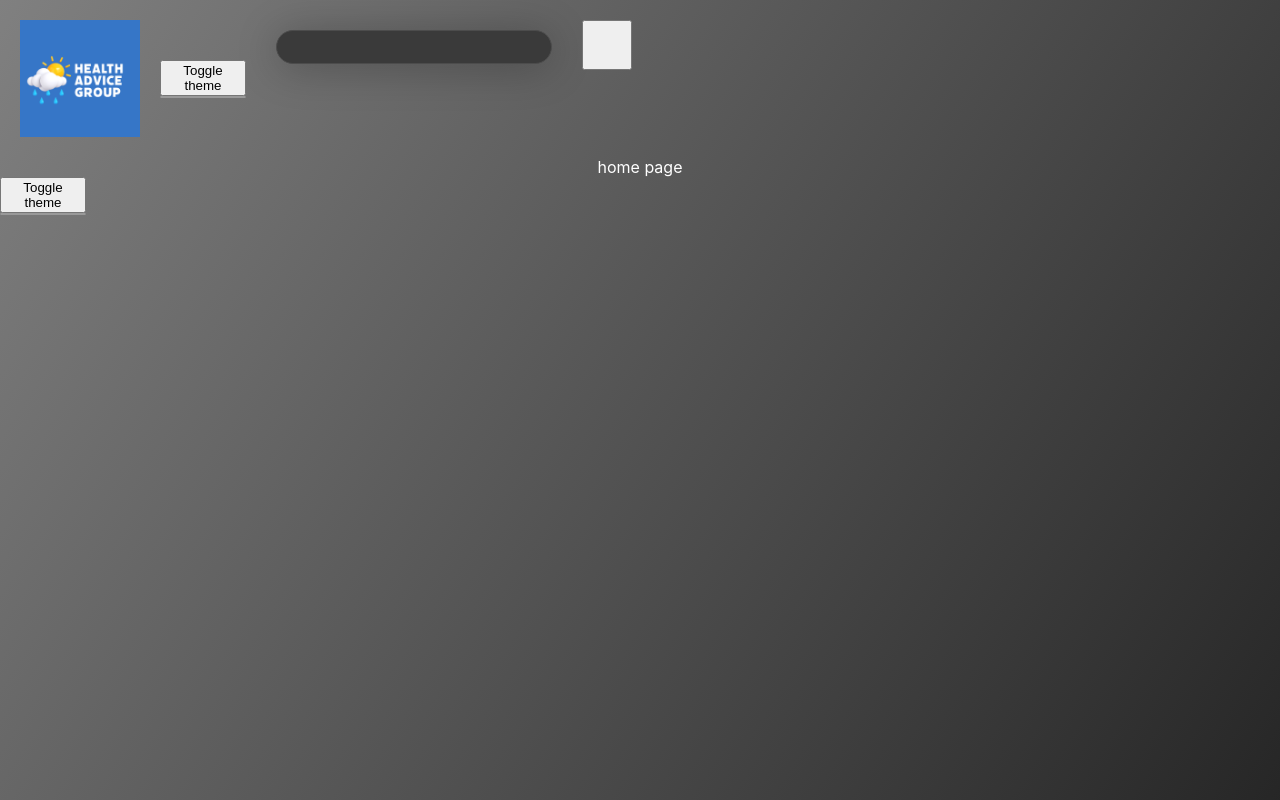
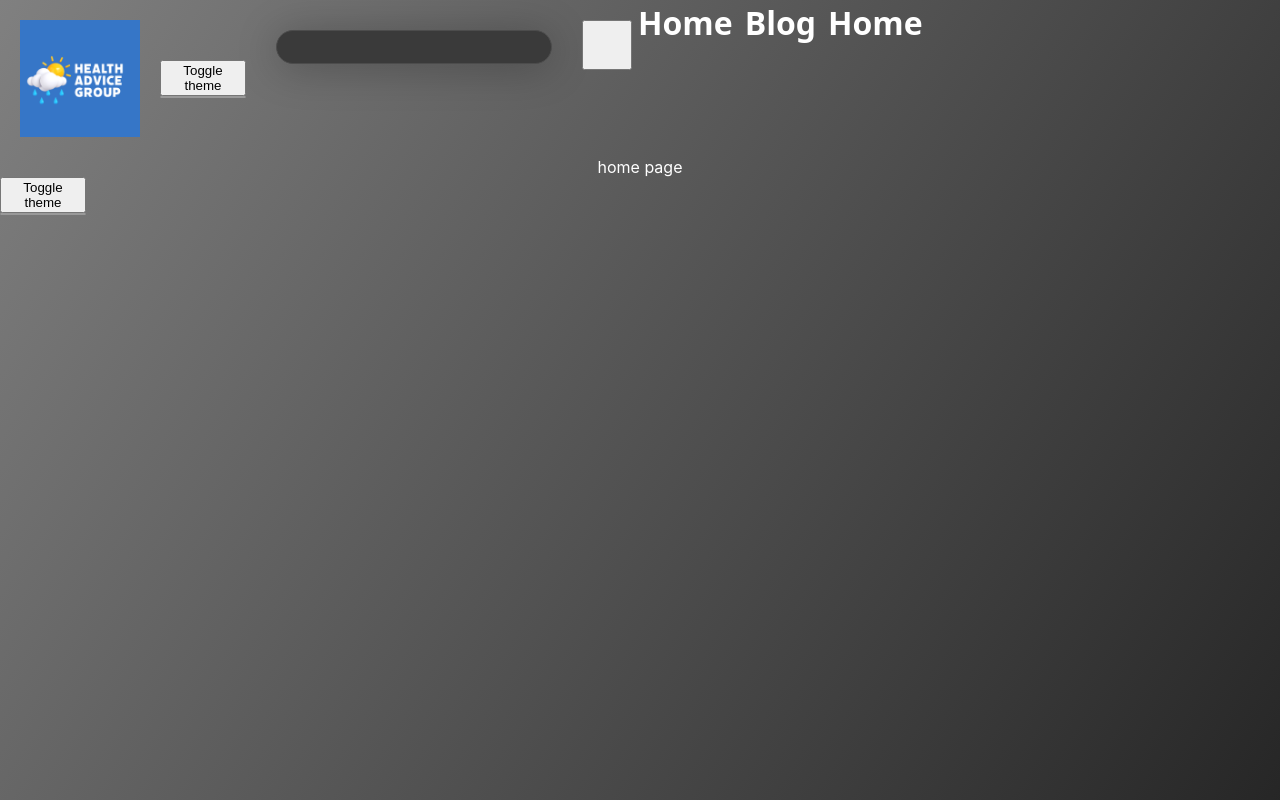
Before and after one commit to ealmulla/weather-app, a React (Create React App) app: page / in a window 1280 px wide. Shown: the top 800 px of the page. Built offline with nearby package versions, Linux system fonts and the light colour scheme.

Commit message:
menu butttons 10 min

```diff
--- a/src/App.css
+++ b/src/App.css
@@ -1,6 +1,7 @@
 .App {
   text-align: center;
   background-image: linear-gradient(white,blue);
+
 }
 
 
@@ -21,4 +22,5 @@
   background-image:var(--background-image);
   color: var(--text-color);
   text-align: center;
+
 }
--- a/src/Components/header/Header.js
+++ b/src/Components/header/Header.js
@@ -1,6 +1,6 @@
 import "./Header.css"
 import ThemeToggleButton from "../ThemeToggleButton.js/ThemeToggleButton";
-import logo from "/Users/school/weather-app/src/Assets/logo.png"
+import logo from "../../Assets/logo.png"
 import Menu from "../menu/Menu";
 
 const Header = () => {
@@ -12,6 +12,7 @@ const Header = () => {
             </div>
             <input className="search-bar"></input>
             <button className="sign-up-header"></button>
+            <Menu></Menu>
 
         </div>
     )
--- a/src/Components/menu/Menu.js
+++ b/src/Components/menu/Menu.js
@@ -2,6 +2,7 @@ import "./Menu.css";
 import NavButtons from "./NavButtons/NavButtons.js";
 
 const Menu = () => {
+
     return(
         <div>
             <NavButtons text="Home" path="/"/>
--- a/src/Components/menu/NavButtons/NavButtons.css
+++ b/src/Components/menu/NavButtons/NavButtons.css
@@ -0,0 +1,10 @@
+.nav-link{
+    color: var(--text-color);
+    background: none;
+    border: none;
+    font-family: system-ui, -apple-system, BlinkMacSystemFont, 'Segoe UI', Roboto, Oxygen, Ubuntu, Cantarell, 'Open Sans', 'Helvetica Neue', sans-serif;
+    font-size: 32px;
+    font-style: normal;
+    font-weight: 700;
+    line-height: normal;
+}
```
